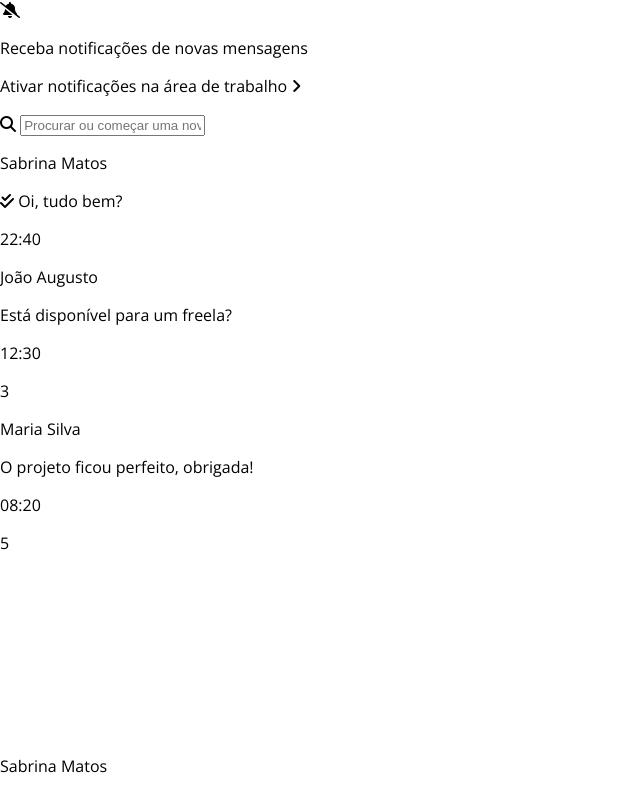
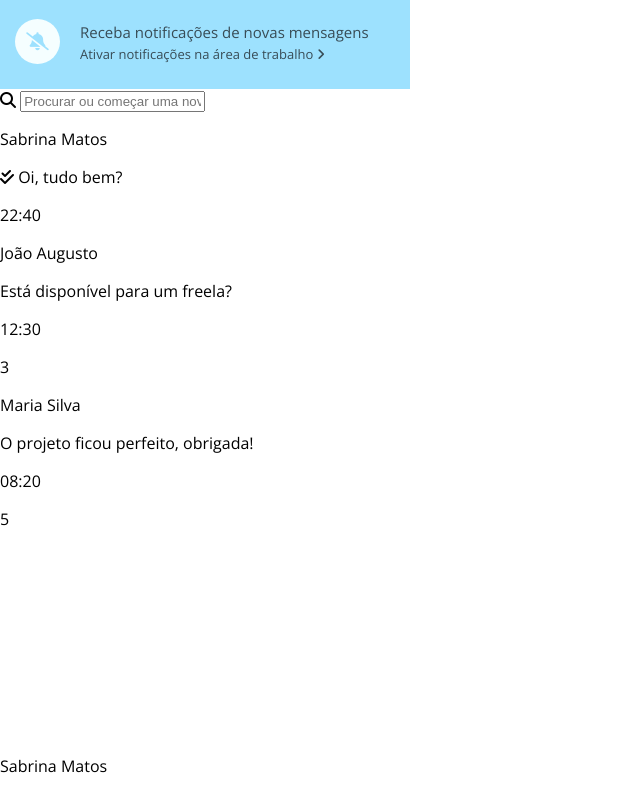
Before and after one commit to jfranco202/whatsapp-web-clone, a plain HTML site: page index.html in a window 1280 px wide. Shown: the part 61-856 px from the top of the page, without its empty margins (0-640 px from the left). Drawn offline with nearby package versions, Linux system fonts and the light colour scheme.

Commit message:
include notification container inputs

```diff
--- a/styles.css
+++ b/styles.css
@@ -55,3 +55,43 @@ ul {
     margin-right: 15px;
     cursor: pointer;
 }
+
+/* notification container */
+
+.notification-container {
+    width: 100%;
+    height: 90px;
+    padding-top: 23px;
+    padding-left: 80px;
+    background-color: #9de1fe;
+    color: #384c56;
+    position: relative;
+    box-sizing: border-box;
+}
+
+.fas.fa-bell-slash {
+    width: 45px;
+    height: 45px;
+    text-align: center;
+    line-height: 45px;
+    border-radius: 50%;
+    font-size: 18px;
+    color: #9de1fe;
+    background-color: #f5feff;
+    position: absolute;
+    top: 20px;
+    left: 15px;
+}
+
+.notification-container p {
+    margin: 0;
+}
+
+.notification-container .receive-notification {
+    font-size: 15px;
+    margin-bottom: 3px;
+}
+
+.activate-notification {
+    font-size: 13px;
+}
```
